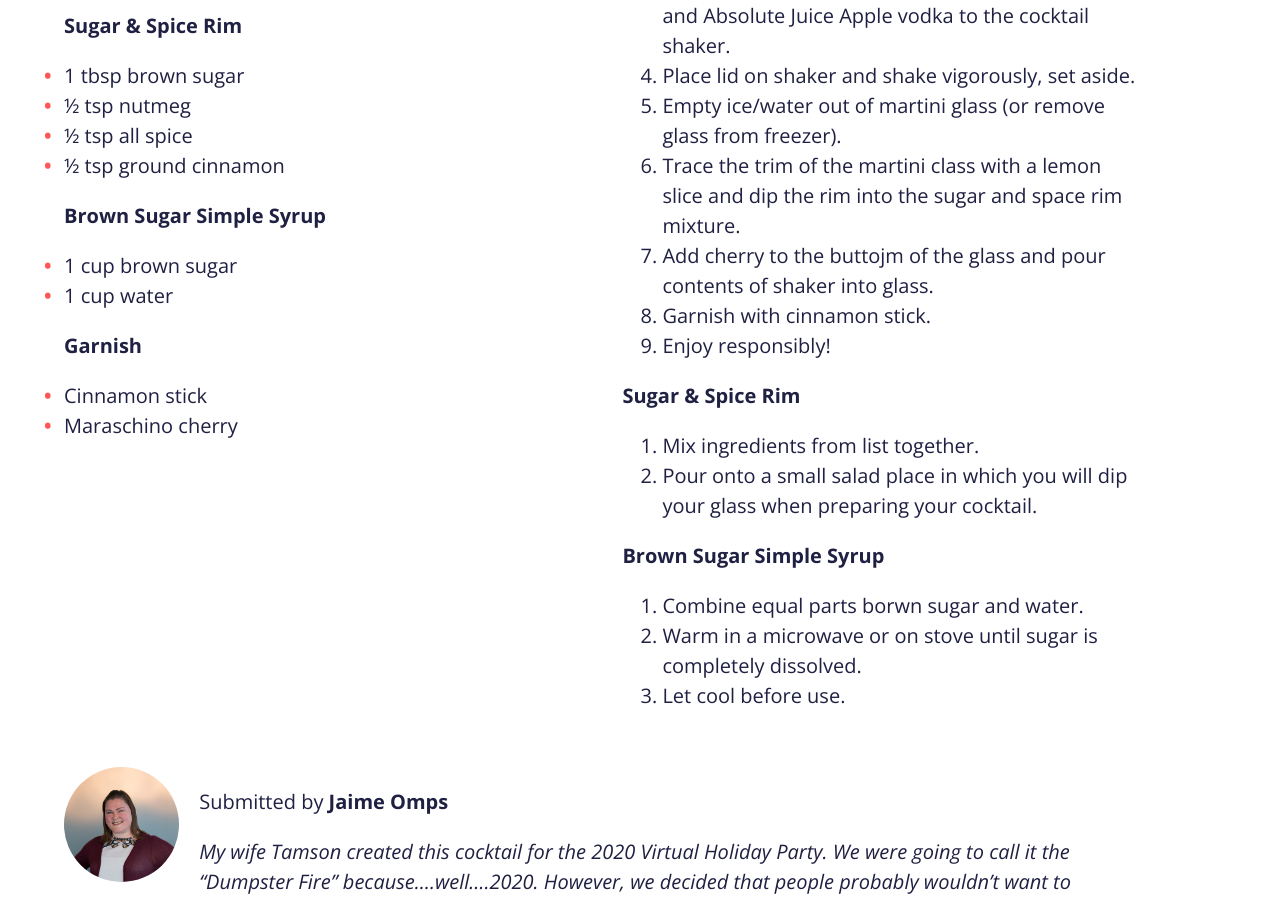
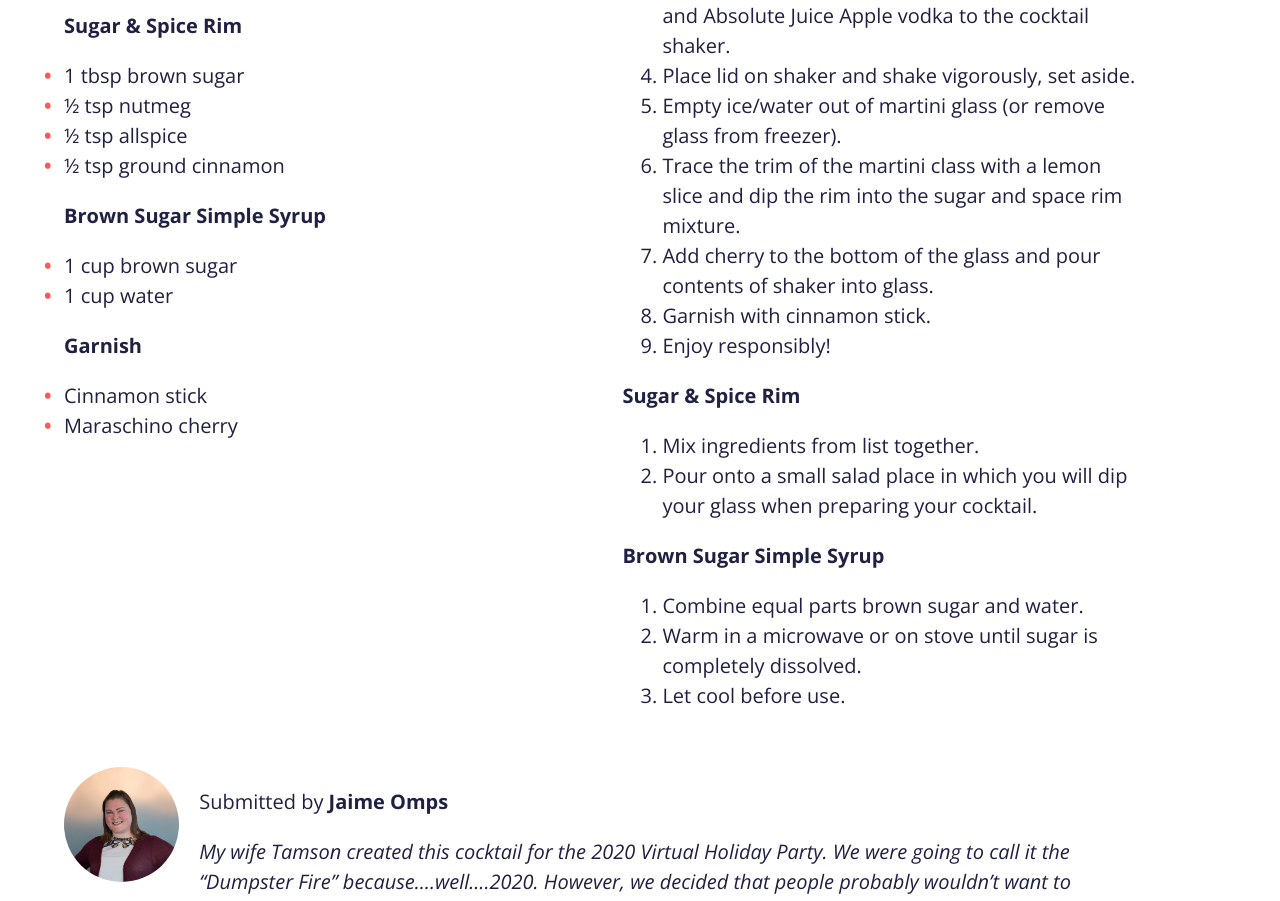
Before and after one commit to TallSara/Passport-Cookbook, a website: page beverages/index.html in a window 1280 px wide. Shown: the part 2981-3882 px from the top of the page. Drawn offline with nearby package versions, Linux system fonts and the light colour scheme.

Commit message:
Corrected spelling mistakes

```diff
--- a/beverages/index.html
+++ b/beverages/index.html
@@ -190,7 +190,7 @@
                     <ul>
                       <li>1 tbsp brown sugar</li>
                       <li>&#189; tsp nutmeg</li>
-                      <li>&#189; tsp all spice</li>
+                      <li>&#189; tsp allspice</li>
                       <li>&#189; tsp ground cinnamon</li>
                     </ul>
                     <p><strong>Brown Sugar Simple Syrup</strong></p>
@@ -213,7 +213,7 @@
                     <li>Place lid on shaker and shake vigorously, set aside.</li>
                     <li>Empty ice/water out of martini glass (or remove glass from freezer).</li>
                     <li>Trace the trim of the martini class with a lemon slice and dip the rim into the sugar and space rim mixture.</li>
-                    <li>Add cherry to the buttojm of the glass and pour contents of shaker into glass.</li>
+                    <li>Add cherry to the bottom of the glass and pour contents of shaker into glass.</li>
                     <li>Garnish with cinnamon stick.</li>
                     <li>Enjoy responsibly! </li>
                   </ol>
@@ -224,7 +224,7 @@
                   </ol>
                   <p><strong>Brown Sugar Simple Syrup</strong></p>
                   <ol>
-                    <li>Combine equal parts borwn sugar and water.</li>
+                    <li>Combine equal parts brown sugar and water.</li>
                     <li>Warm in a microwave or on stove until sugar is completely dissolved.</li>
                     <li>Let cool before use.</li>
                   </ol>
```
